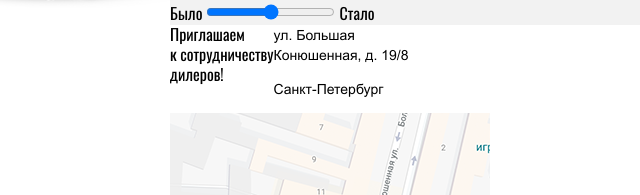
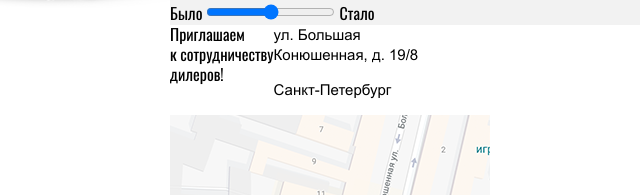
Before and after one commit to sabah8191a/sabah8191a.github.io, a website: page index.html in a window 1280 px wide. Shown: the part 2601-2796 px from the top of the page, 116-756 px from the left. Drawn offline with nearby package versions, Linux system fonts and the light colour scheme; files that its build step writes are made by us from their sources.

Commit message:
Update _map.scss

```diff
--- a/scss/_map.scss
+++ b/scss/_map.scss
@@ -9,6 +9,6 @@
     @include oswald();
 }
 .map__text-window__right {
-    @include font(14px, 20px);
+    @include font(15px, 20px);
     @include arial();
 }
```
